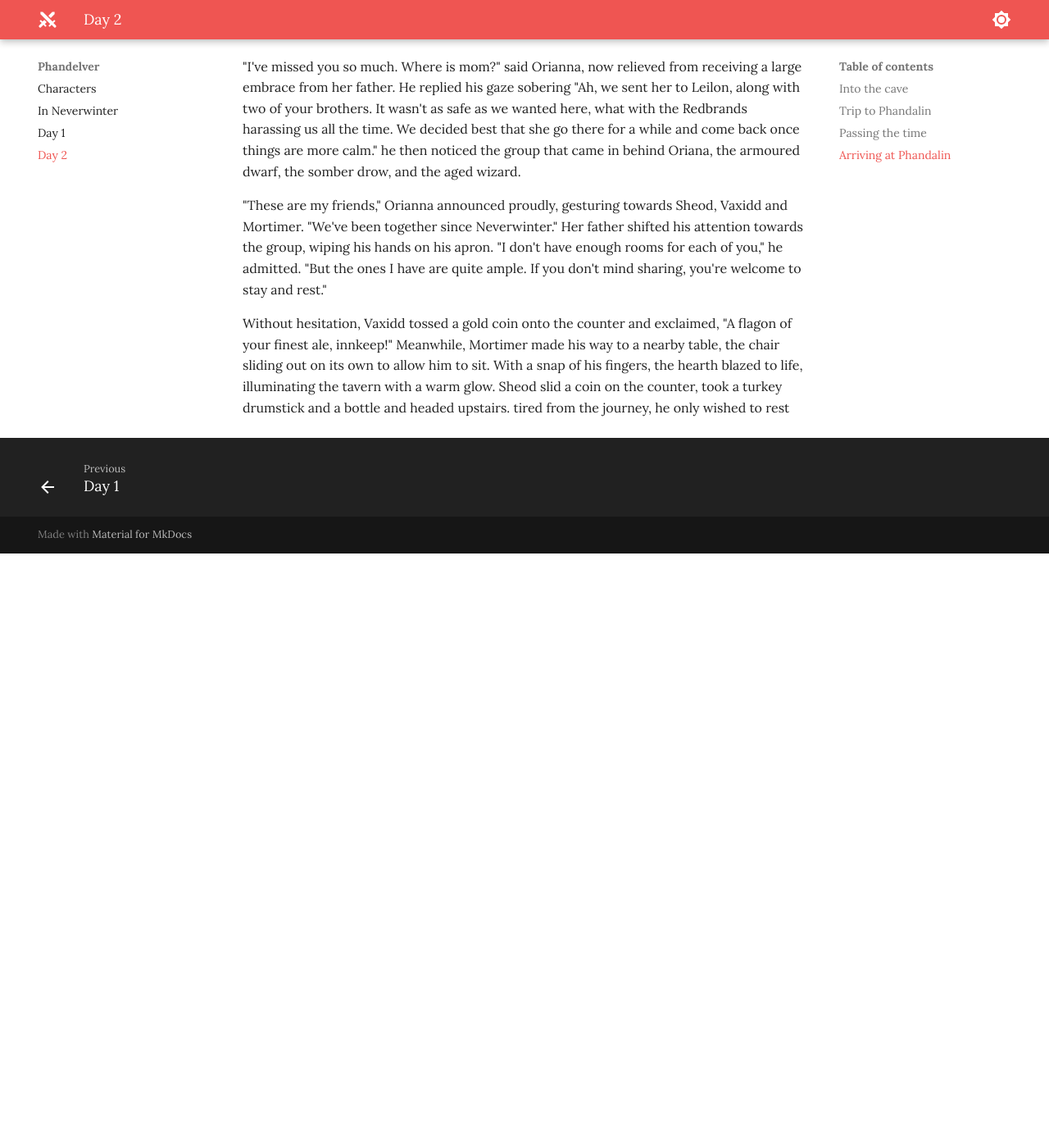
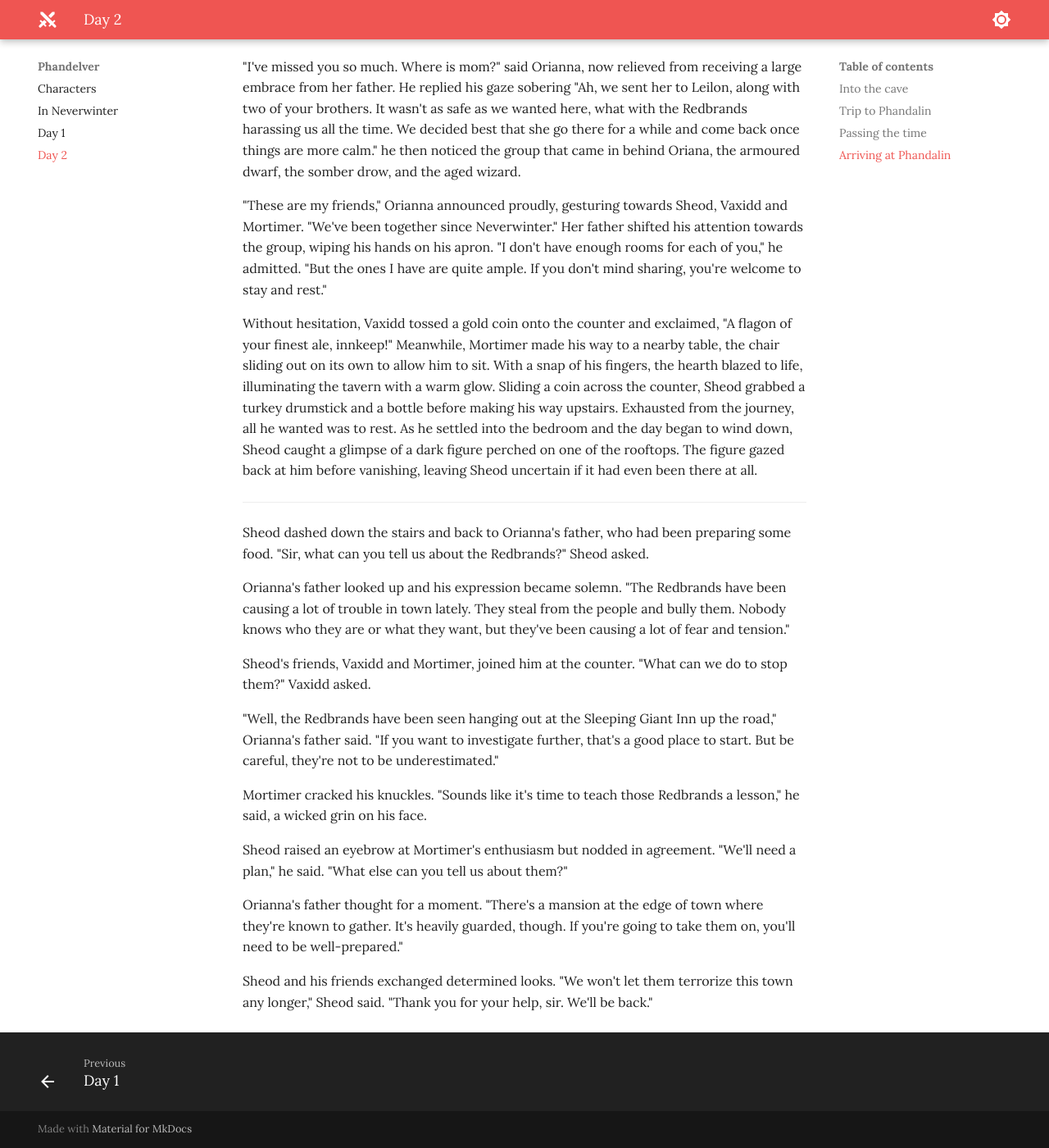
Before and after one commit to jonasmcferreira/adventures, an MkDocs documentation site: the page built from docs/phandelver/02.md, in a window 1280 px wide and 1400 px high, scrolled down 11051 px. Shown: the whole window at 82% size. Built offline with MkDocs 1.6.1 and Material for MkDocs 9.7.7, drawn with Linux system fonts in a browser that asks for light colours; before the commit the page ends 11726 px from its top, so only the background shows below that.

Commit message:
modified docs/phandelver/02.md

```diff
--- a/docs/phandelver/02.md
+++ b/docs/phandelver/02.md
@@ -236,4 +236,22 @@ After a moment of stunned silence, Orianna's father rushed to embrace her. "We t
 
 "These are my friends," Orianna announced proudly, gesturing towards Sheod, Vaxidd and Mortimer. "We've been together since Neverwinter." Her father shifted his attention towards the group, wiping his hands on his apron. "I don't have enough rooms for each of you," he admitted. "But the ones I have are quite ample. If you don't mind sharing, you're welcome to stay and rest."
 
-Without hesitation, Vaxidd tossed a gold coin onto the counter and exclaimed, "A flagon of your finest ale, innkeep!" Meanwhile, Mortimer made his way to a nearby table, the chair sliding out on its own to allow him to sit. With a snap of his fingers, the hearth blazed to life, illuminating the tavern with a warm glow. Sheod slid a coin on the counter, took a turkey drumstick and a bottle and headed upstairs. tired from the journey, he only wished to rest
+Without hesitation, Vaxidd tossed a gold coin onto the counter and exclaimed, "A flagon of your finest ale, innkeep!" Meanwhile, Mortimer made his way to a nearby table, the chair sliding out on its own to allow him to sit. With a snap of his fingers, the hearth blazed to life, illuminating the tavern with a warm glow. Sliding a coin across the counter, Sheod grabbed a turkey drumstick and a bottle before making his way upstairs. Exhausted from the journey, all he wanted was to rest. As he settled into the bedroom and the day began to wind down, Sheod caught a glimpse of a dark figure perched on one of the rooftops. The figure gazed back at him before vanishing, leaving Sheod uncertain if it had even been there at all.
+
+---
+
+Sheod dashed down the stairs and back to Orianna's father, who had been preparing some food. "Sir, what can you tell us about the Redbrands?" Sheod asked.
+
+Orianna's father looked up and his expression became solemn. "The Redbrands have been causing a lot of trouble in town lately. They steal from the people and bully them. Nobody knows who they are or what they want, but they've been causing a lot of fear and tension."
+
+Sheod's friends, Vaxidd and Mortimer, joined him at the counter. "What can we do to stop them?" Vaxidd asked.
+
+"Well, the Redbrands have been seen hanging out at the Sleeping Giant Inn up the road," Orianna's father said. "If you want to investigate further, that's a good place to start. But be careful, they're not to be underestimated."
+
+Mortimer cracked his knuckles. "Sounds like it's time to teach those Redbrands a lesson," he said, a wicked grin on his face.
+
+Sheod raised an eyebrow at Mortimer's enthusiasm but nodded in agreement. "We'll need a plan," he said. "What else can you tell us about them?"
+
+Orianna's father thought for a moment. "There's a mansion at the edge of town where they're known to gather. It's heavily guarded, though. If you're going to take them on, you'll need to be well-prepared."
+
+Sheod and his friends exchanged determined looks. "We won't let them terrorize this town any longer," Sheod said. "Thank you for your help, sir. We'll be back."
```
